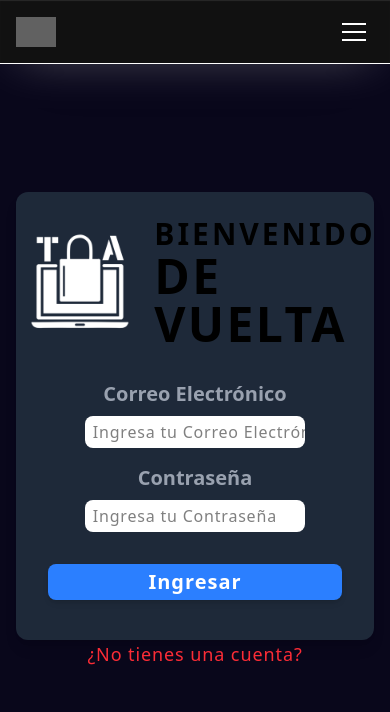
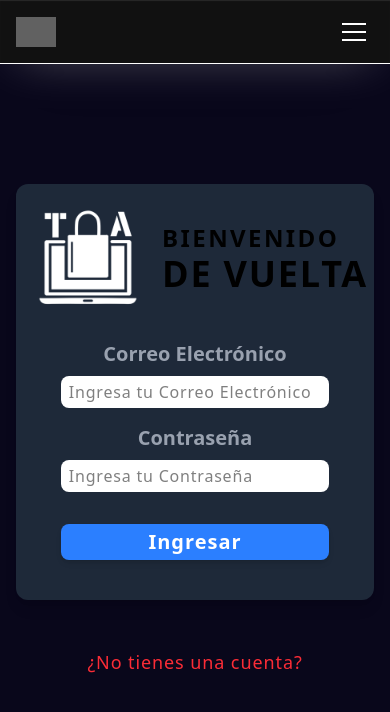
Before and after one commit to AndresG2412/OnlineShop, a Next.js app: page /Pages/Admin in a window 390 px wide. Shown: the top 712 px of the page. Built offline with nearby package versions, Linux system fonts and the light colour scheme; no server answers; grey boxes are pictures that could not be loaded; what @midudev/tailwind-animations would draw is missing.

Commit message:
login celular

```diff
--- a/src/app/Pages/Admin/page.jsx
+++ b/src/app/Pages/Admin/page.jsx
@@ -108,10 +108,10 @@ export default function Login() {
         <div className='h-screen flex items-center'>
             <div className="mx-auto w-full md:w-1/2 px-4">
                 <form
-                    className="min-h-96 px-8 py-6 mt-4 text-left bg-gray-800 rounded-xl shadow-lg"
+                    className="min-h-96 md:px-8 py-6 mt-4 text-left bg-gray-800 rounded-xl shadow-lg"
                     onSubmit={handleSubmit(onSubmit)}>
-                    <div className="flex flex-col justify-center items-center h-full select-none">
-                        <div className="flex items-center justify-center gap-2 mb-8">
+                    <div className="flex flex-col justify-center items-center h-full select-none w-full">
+                        <div className="flex items-center justify-center gap-2 mb-8 w-full">
                             <Image
                                 width={100}
                                 height={100}
@@ -121,11 +121,11 @@ export default function Login() {
                                 priority
                             />
 
-                            <div className=''>
-                                <p className="m-0 text-3xl tracking-widest uppercase font-semibold dark:text-white">
+                            <div className="">
+                                <p className="m-0 text-2xl md:text-3xl tracking-widest uppercase font-semibold dark:text-white">
                                     Bienvenido
                                 </p>
-                                <p className="m-0 text-5xl tracking-wider uppercase font-semibold dark:text-white">
+                                <p className="m-0 text-4xl md:text-5xl tracking-wider uppercase font-semibold dark:text-white">
                                     De vuelta
                                 </p>
                             </div>
@@ -179,7 +179,7 @@ export default function Login() {
                     </div>
 
                     {/* Botón de Submit */}
-                    <div className='flex flex-col w-full md:w-2/4 justify-center mx-auto'>
+                    <div className='flex flex-col w-3/4 md:w-2/4 justify-center mx-auto'>
                         <button
                             disabled={loading}
                             className={`tracking-wider w-full py-1 mb-4 px-8 ${
@@ -197,7 +197,7 @@ export default function Login() {
 
                 </form>
                     {/* Enlace alternativo */}
-                    <p className='hover:scale-110 hover:duration-300 text-red-500 tracking-wider text-lg text-center'>
+                    <p className='hover:scale-110 hover:duration-300 text-red-500 tracking-wider text-lg text-center mt-12'>
                         <Link href={ROUTES.ADMIN}>¿No tienes una cuenta?</Link>
                     </p>
             </div>
```
